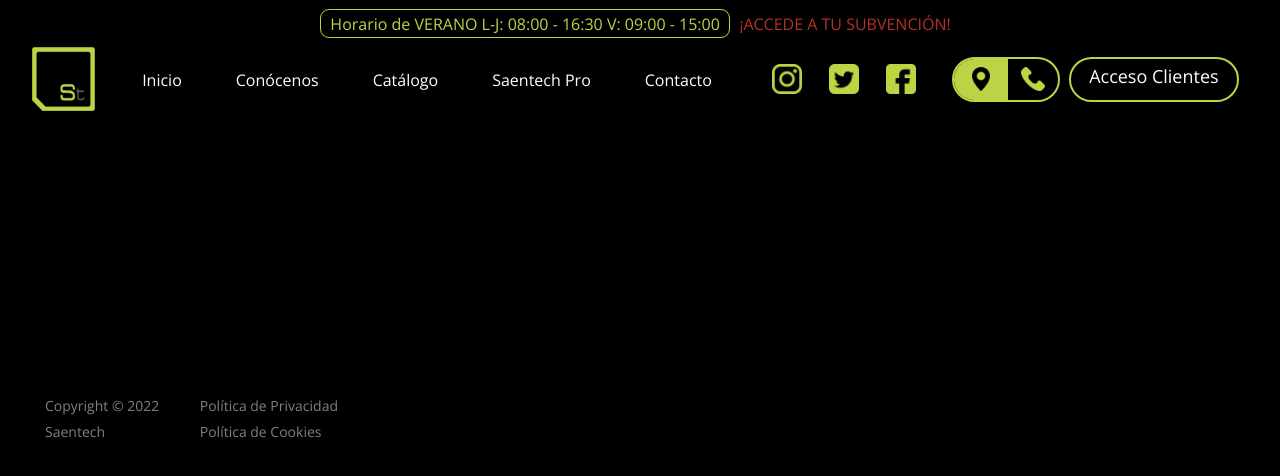
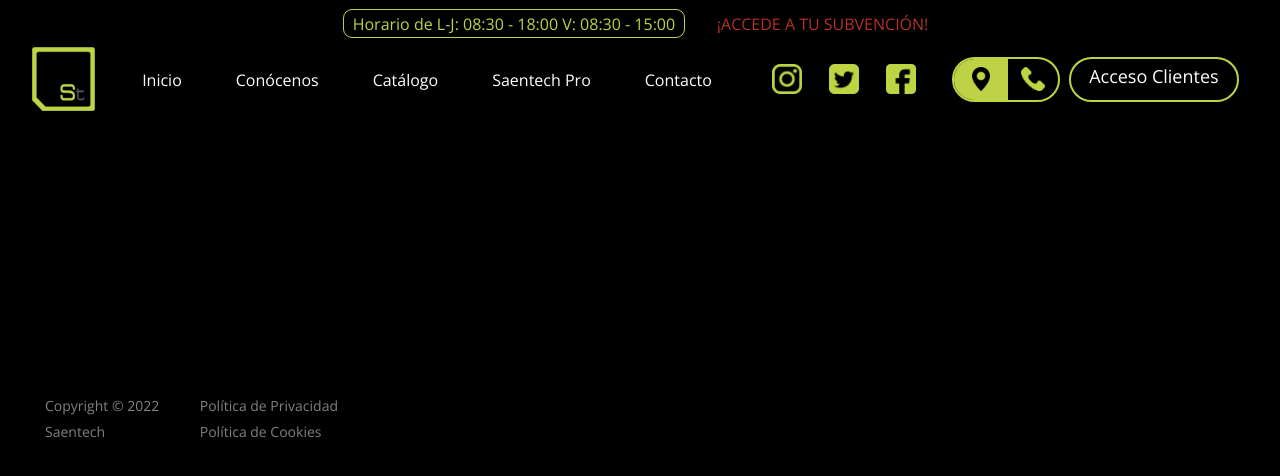
Before and after one commit to Canarygo1/saentech, a Gatsby site: page /using-dsg in a window 1280 px wide. Built offline with nearby package versions, Linux system fonts and the light colour scheme; Gatsby itself is replaced by a stand-in of ours.

Commit message:
feature: changes in horario

```diff
--- a/src/components/header/header.js
+++ b/src/components/header/header.js
@@ -29,7 +29,7 @@ export default function Header() {
       <div className={"self-center hidden w-1/2 xl:flex items-center justify-evenly"}>
       <div className={"mt-2 rounded-lg border-primary border"}>
          <span className=" text-primary text-lg mx-2">
-          Horario de VERANO L-J: 08:00 - 16:30 V: 09:00 - 15:00
+          Horario de L-J: 08:30 - 18:00 V: 08:30 - 15:00
         </span>
         </div>
         <div className={"mt-2 animate-pulse"}>
@@ -153,7 +153,7 @@ export default function Header() {
         className="xl:hidden block items-center justify-between fixed top-0 left-0 bg-black pb-2 header-scroll">
         <div className={"mt-2 mx-4 rounded-lg block xl:hidden text-center border-primary border"}>
          <span className=" text-primary text-lg mx-2">
-          Horario de VERANO L-J: 08:00 - 16:30 V: 09:00 - 15:00
+          Horario de L-J: 08:30 - 18:00 V: 08:30 - 15:00
         </span>
         </div>
         <div className="w-screen justify-between flex mt-2">
```
